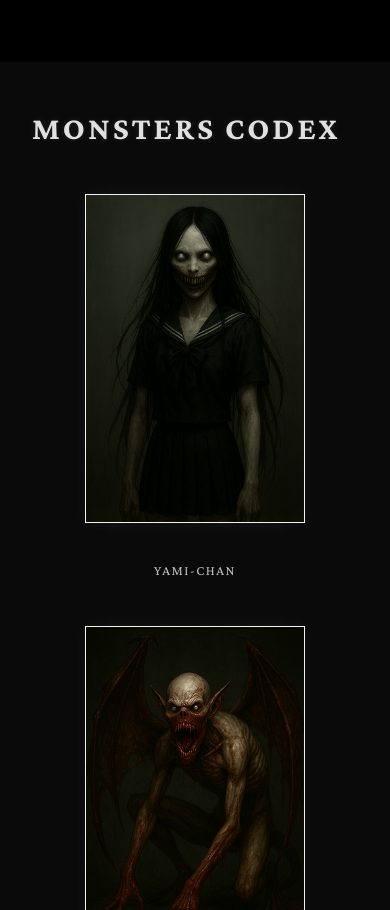
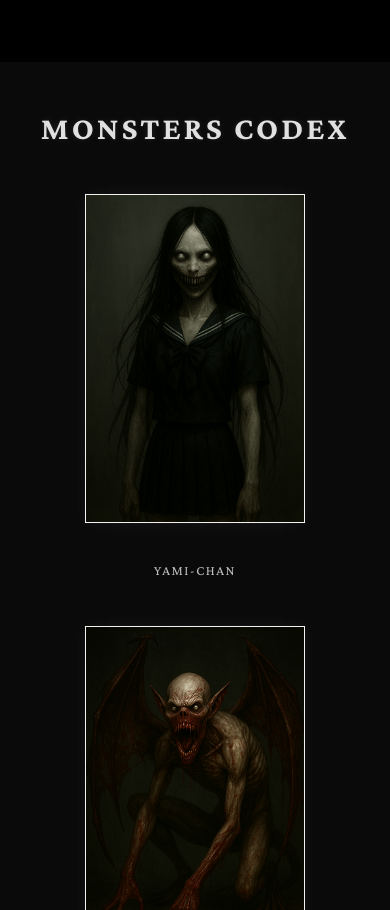
Before and after one commit to yevhenii-kapustian/Blood-Maiden, a Next.js app: page /media in a window 390 px wide. Shown: the part 1191-2101 px from the top of the page. Built offline with nearby package versions, Linux system fonts and the light colour scheme.

Commit message:
monster codex title centered in mobile view

```diff
--- a/src/components/MonsterCodex/monsterCodex.scss
+++ b/src/components/MonsterCodex/monsterCodex.scss
@@ -20,6 +20,9 @@
   color: #e0e0e0;
   text-shadow: 0 0 6px rgba(255, 255, 255, 0.1);
   text-transform: uppercase;
+  @media (max-width: 768px) {
+    text-align: center;
+  }
 }
 
 .monsters-grid {
```
